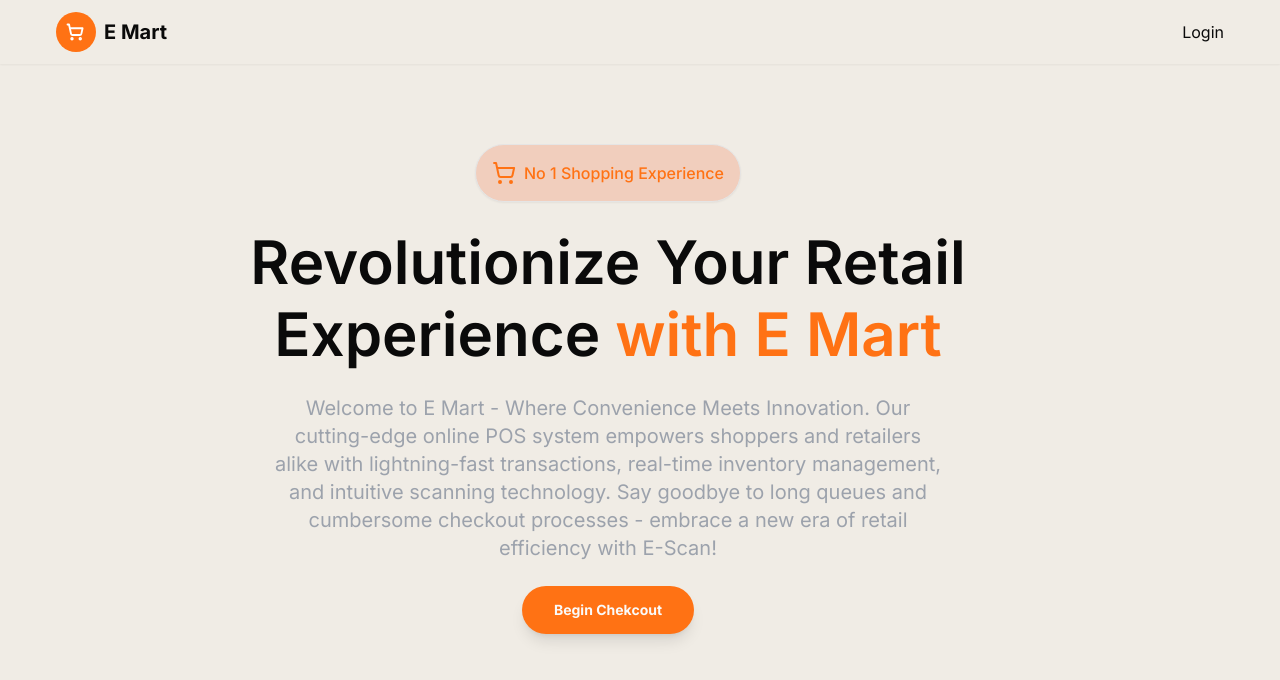
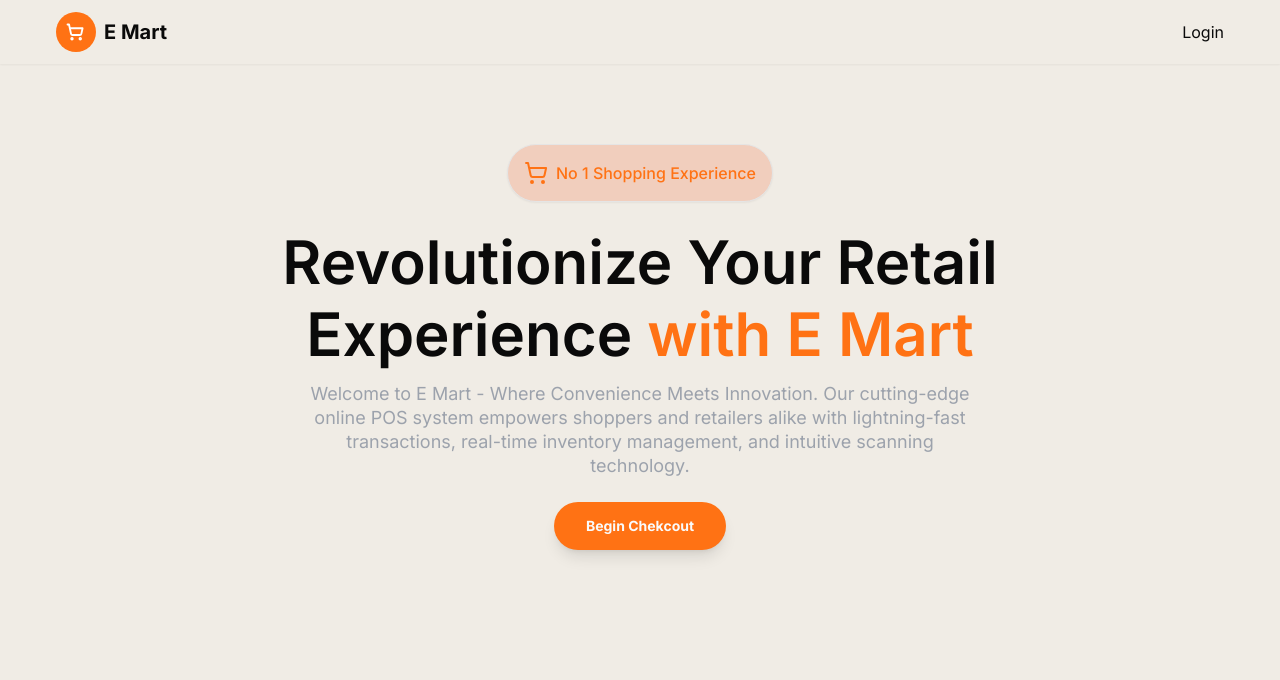
Before and after one commit to hassan-31x/ecom-zabefest, a Next.js app in the folder client/: page / in a window 1280 px wide. Shown: the top 680 px of the page. Built offline with nearby package versions, Linux system fonts and the light colour scheme; no server answers.

Commit message:
feat: ui changed of landing page

```diff
--- a/client/app/(marketing)/page.tsx
+++ b/client/app/(marketing)/page.tsx
@@ -31,22 +31,22 @@ export default function Main() {
   };
 
   return (
-    <div className="flex flex-col items-center justify-center max-w-[95vw]">
+    <div className="flex flex-col items-center justify-center max-w-[95vw] mx-auto">
       <div className="flex flex-col items-center justify-center">
         <div className="mb-6 flex items-center border shadow-sm p-4 rounded-full text-uppercase bg-accent text-primary font-medium">
           <ShoppingCart className="h-6 w-6 mr-2" />
           No 1 Shopping Experience
         </div>
 
-        <h1 className="font-semibold max-w-screen-lg text-3xl md:text-6xl text-center mb-6 md:leading-[1.2]">
+        <h1 className="font-semibold max-w-screen-lg text-3xl md:text-6xl text-center mb-3 md:leading-[1.2]">
           Revolutionize Your Retail Experience
           <span className="text-primary"> with E Mart</span>
         </h1>
       </div>
 
-      <div className="text-sm md:text-xl mt-0 max-w-xs md:max-w-2xl text-center mx-auto text-customGray mb-6">
+      <div className="text-sm md:text-lg md:leading-[1.5rem] mt-0 max-w-xs md:max-w-2xl text-center mx-auto text-customGray mb-6">
         Welcome to E Mart - Where Convenience Meets Innovation. Our cutting-edge online POS system empowers shoppers and retailers alike with lightning-fast transactions, real-time
-        inventory management, and intuitive scanning technology. Say goodbye to long queues and cumbersome checkout processes - embrace a new era of retail efficiency with E-Scan!
+        inventory management, and intuitive scanning technology.
       </div>
       {/* <Button size="lg" className="hover:bg-orange-600 font-bold py-3 px-8 rounded-full shadow-lg transition duration-300 ease-in-out" asChild> */}
       {/* <Link href="/checkout">Begin Checkout</Link> */}
```
Also changed, not shown: 1 other file (tests, documents, lock files or other folders).
